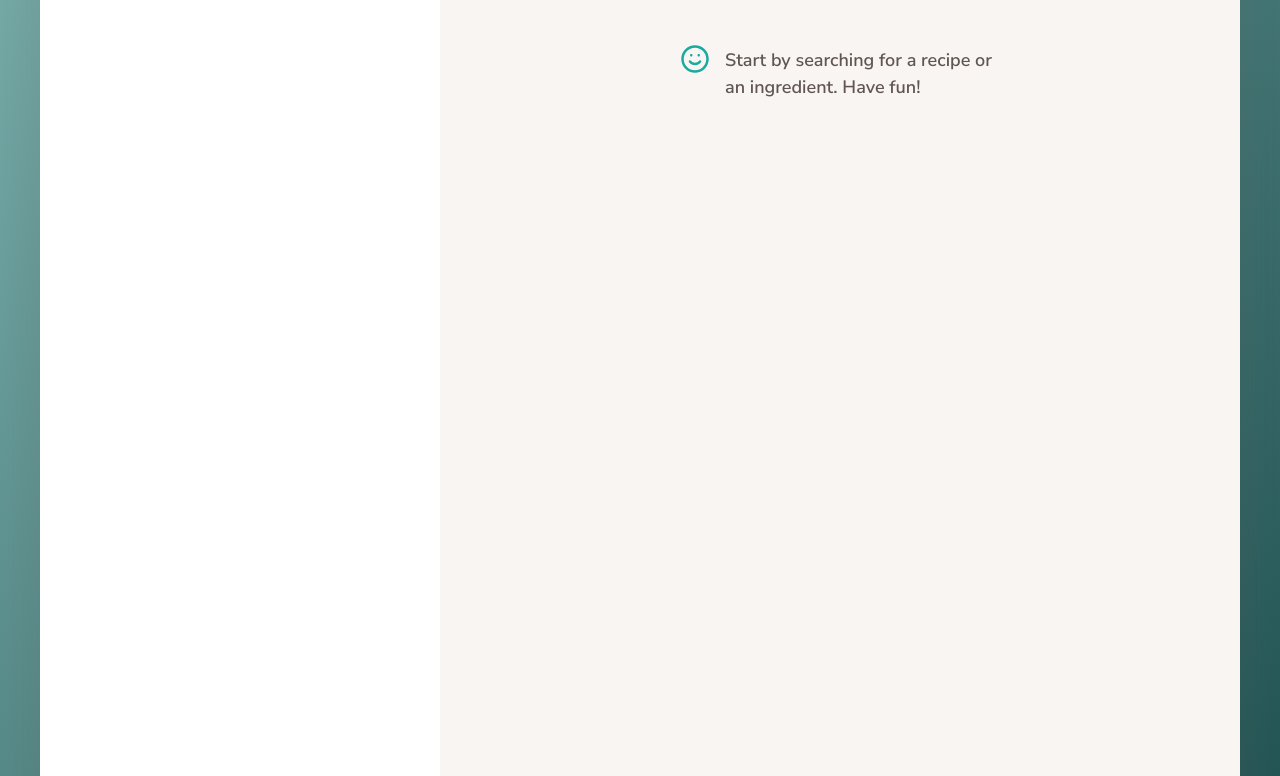
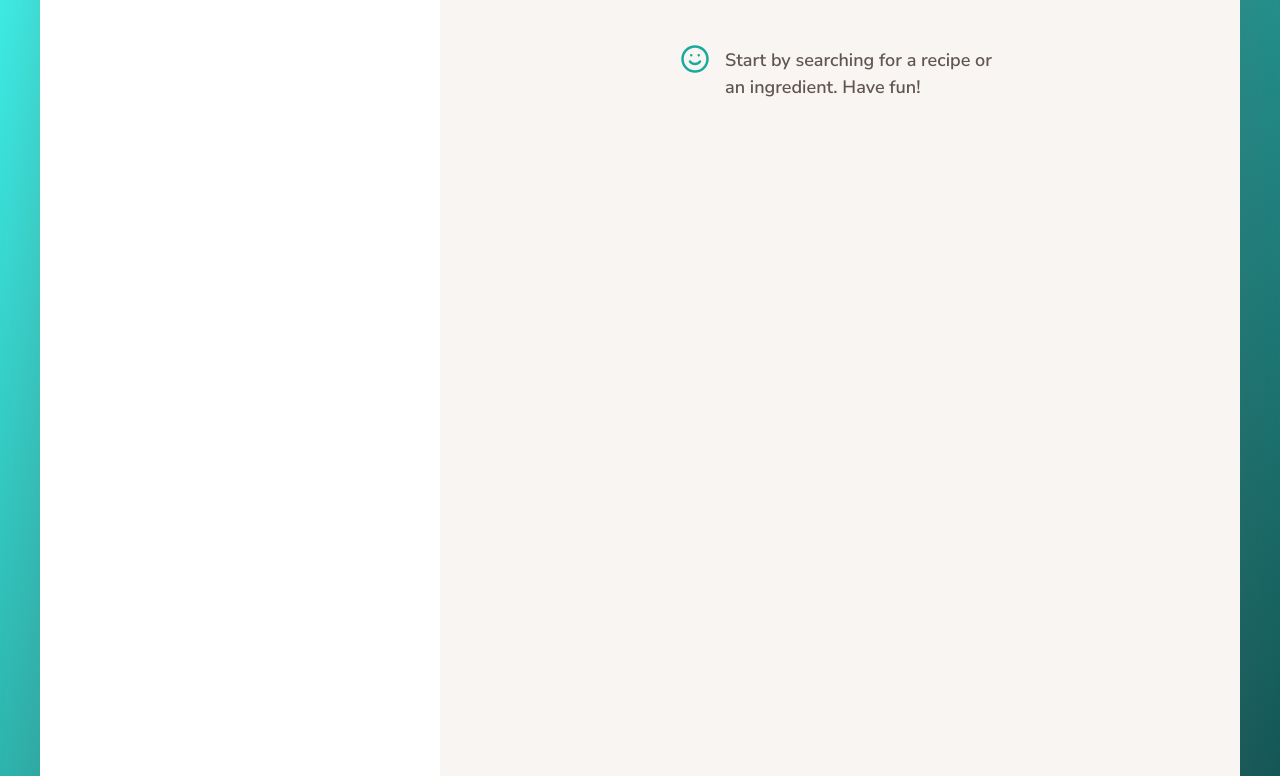
Before and after one commit to kaydo1506/foodie, a website built with Parcel: page index.html in a window 1280 px wide. Shown: the part 154-930 px from the top of the page. Built offline with nearby package versions, Linux system fonts and the light colour scheme.

Commit message:
changed the color gradients

```diff
--- a/src/sass/_base.scss
+++ b/src/sass/_base.scss
@@ -1,7 +1,6 @@
-// $color-primary: #f59a83;
 $color-primary: #1aaa9e;
-$color-grad-1: #7bb1ae; /* #fbdb89 */
-$color-grad-2: #144747; /*#f489828; */
+$color-grad-1: #40faf1;
+$color-grad-2: #0b3d3d;
 
 $color-grey-light-1: #f9f5f3; // Light background
 $color-grey-light-2: #f2efee; // Light lines
```
